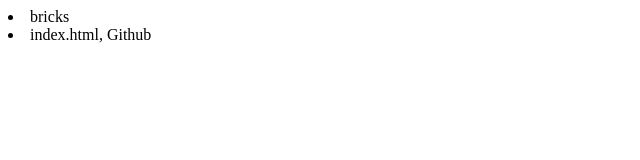
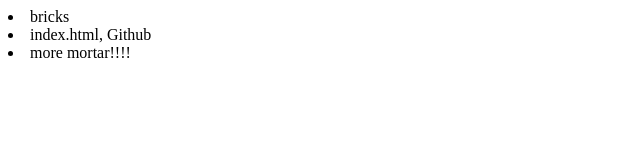
Before and after one commit to yeandy333/hello-world, a plain HTML site: page index.html in a window 1280 px wide. Shown: the whole page, without its empty margins (0-640 px from the left). Drawn offline with Linux system fonts and the light colour scheme.

Commit message:
index.html update

```diff
--- a/index.html
+++ b/index.html
@@ -1,5 +1,6 @@
 <body>
 	<li>bricks</li>
 	<li>index.html, Github </li>
+	<li>more mortar!!!!</li>
 
 </body>
```
